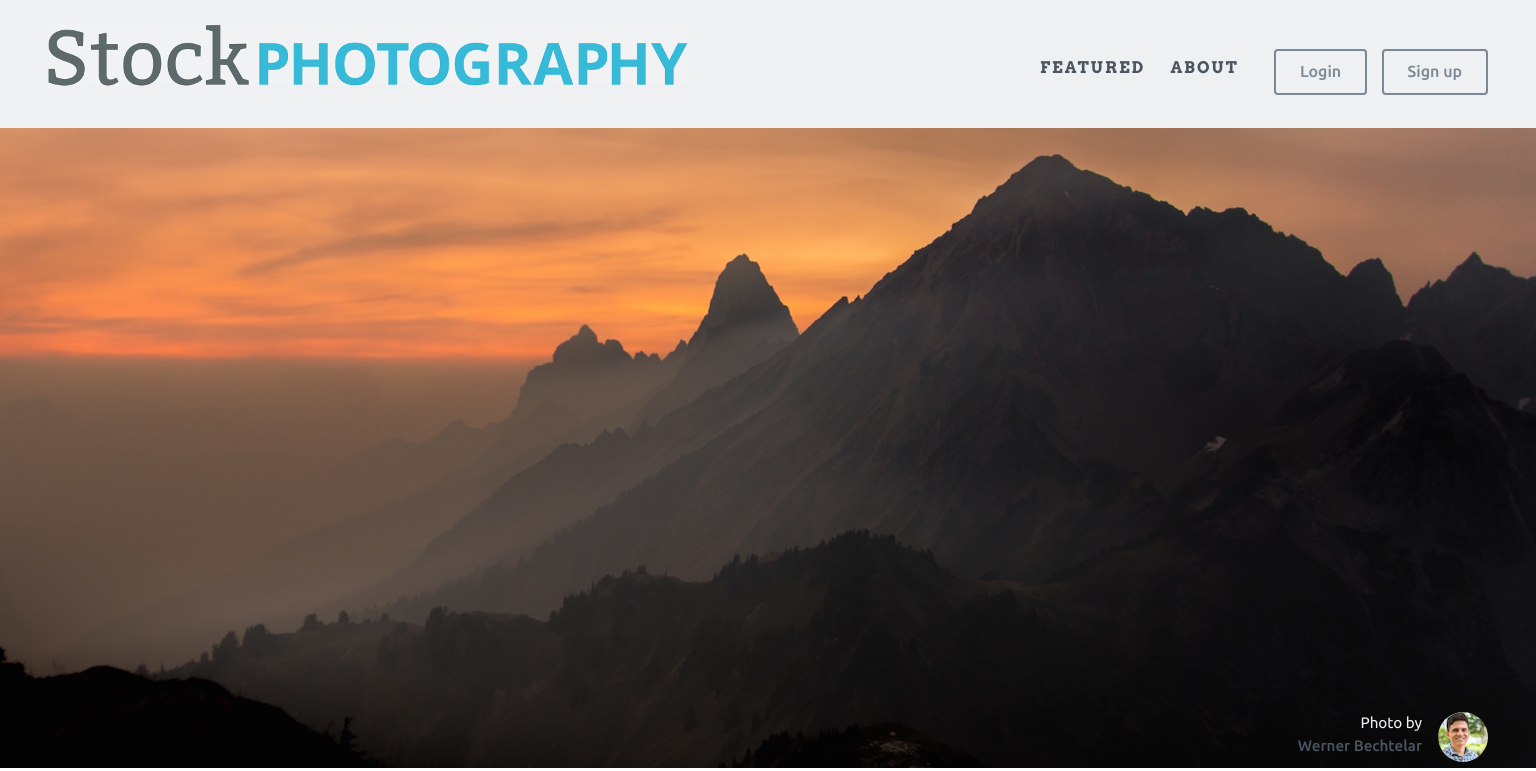
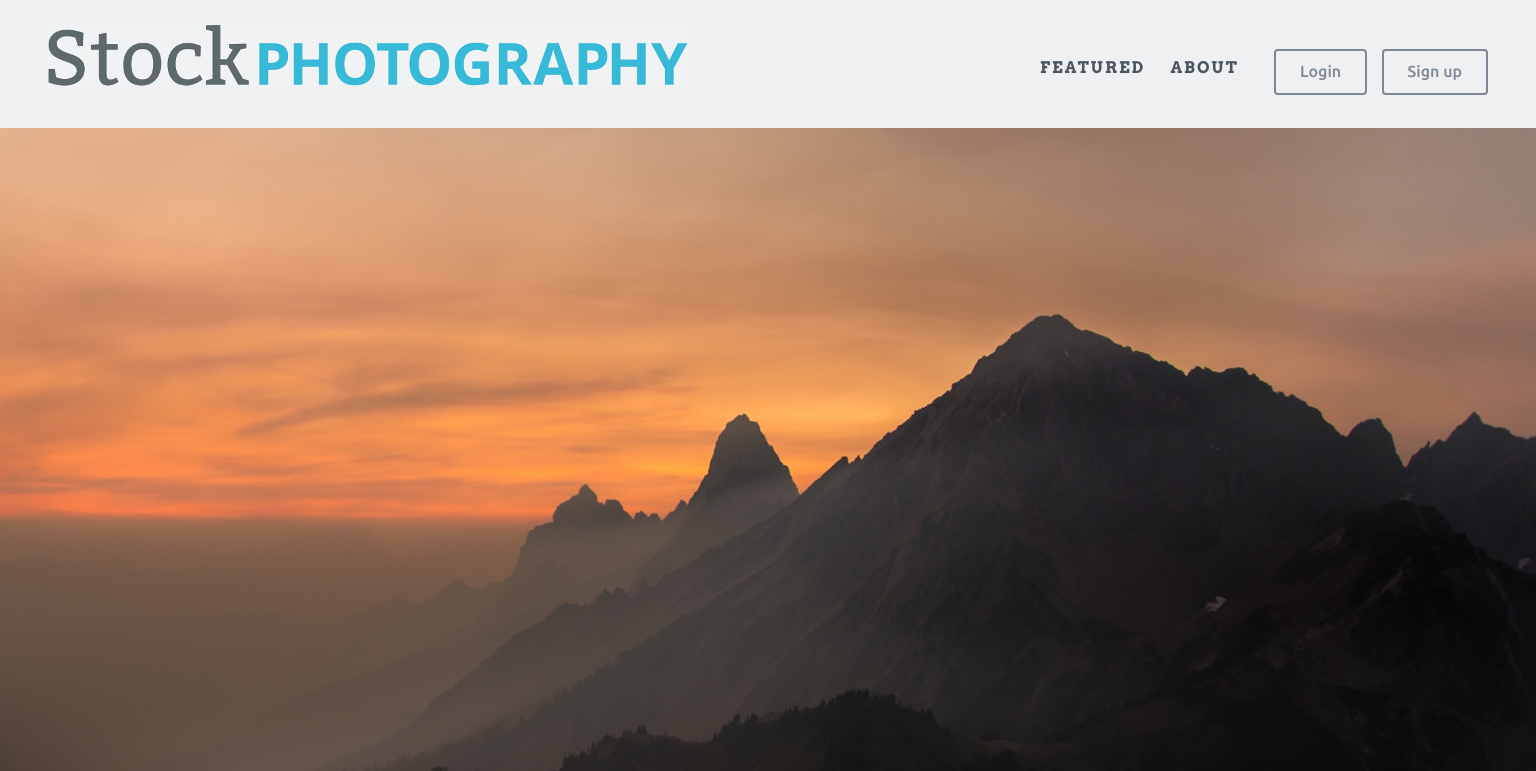
Before and after one commit to ericgold/performance-optimization-v2, a website: page index.html in a window 1536 px wide. Shown: the top 771 px of the page. Drawn offline with Linux system fonts and the light colour scheme; files whose address does not match are found by name.

Commit message:
avatar 1 position
adjustments for avatar 1 position and different media breakpoints

```diff
--- a/scss/hero/_content.scss
+++ b/scss/hero/_content.scss
@@ -27,10 +27,10 @@
 
 @media only screen and (min-width: 40.063em) {
         .hero {
-            height: 20rem;
+            height: 26.67rem;
 
             .info {
-                margin-top: 15rem;
+                margin-top: 20rem;
             }
         }
 
@@ -38,20 +38,20 @@
 
     @media only screen and (min-width: 64.063em) {
         .hero {
-            height: 30rem;
+            height: 42.7rem;
 
             .info {
-                margin-top: 25rem;
+                margin-top: 35rem;
             }
         }
     }
 
     @media only screen and (min-width: 90.063em) {
         .hero {
-            height: 40rem;
+            height: 60rem;
 
             .info {
-                margin-top: 35rem;
+                margin-top: 53rem;
             }
         }
     }
```
Also changed, not shown: css/application.css, css/application.min.css, dist/css/application.min.css, 1 other file.
